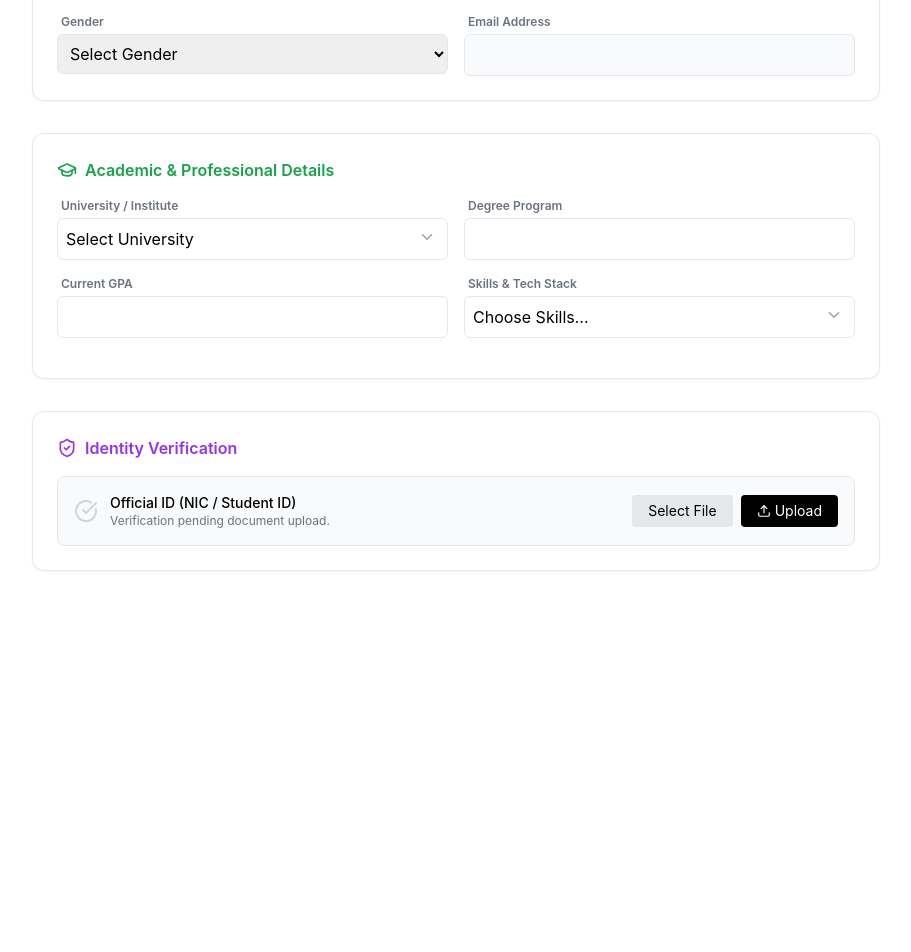
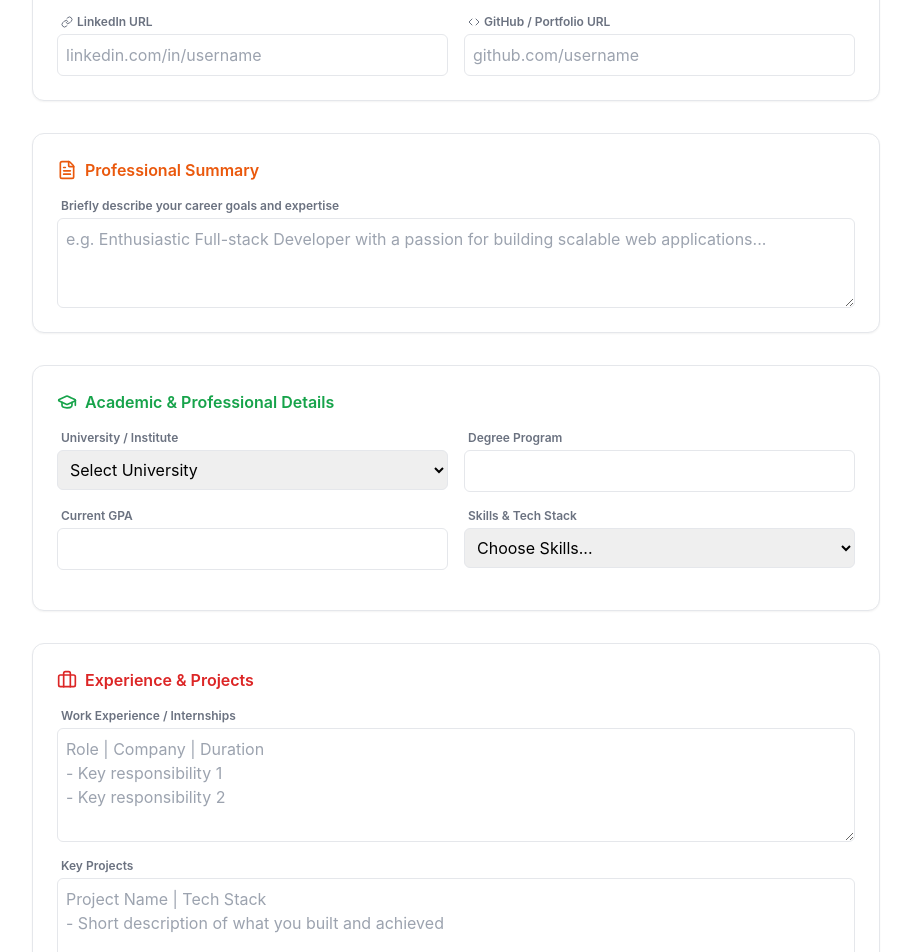
Before and after one commit to Erandi-Hans/SkillPivot-Frontend, a React (Vite) app: page /accountPreferences in a window 1280 px wide. Shown: the part 320-1272 px from the top of the page, without its empty margins (184-1095 px from the left). Before the commit the page ends 915 px from the top, so only its background shows below. Built offline with nearby package versions, Linux system fonts and the light colour scheme.

Commit message:
improve account preference component

```diff
--- a/src/components/Studentmaindashboard/Editprofile/Tabs/AccountPreferences/AccountPreferences.jsx
+++ b/src/components/Studentmaindashboard/Editprofile/Tabs/AccountPreferences/AccountPreferences.jsx
@@ -1,21 +1,25 @@
 import React, { useState, useEffect } from 'react';
 import axios from 'axios';
-import { Upload, CheckCircle, Save, User, GraduationCap, ShieldCheck, ChevronDown, X } from 'lucide-react';
+import {
+  Upload, CheckCircle, Save, User, GraduationCap,
+  ShieldCheck, ChevronDown, X, Briefcase, Code, Link as LinkIcon, Phone, FileText
+} from 'lucide-react';
 
 const AccountPreferences = () => {
   const userId = localStorage.getItem('userId');
   const [loading, setLoading] = useState(false);
   const [selectedFile, setSelectedFile] = useState(null);
 
-  // Profile data state matching User and Student table fields
   const [profileData, setProfileData] = useState({
     firstName: '', lastName: '', location: '', industry: '',
-    email: '', password: '', role: '',
+    email: '', phone: '', linkedin: '', github: '', portfolio: '',
+    summary: '',
+    experience: '', // Stored as stringified JSON or formatted text
+    projects: '',   // Stored as stringified JSON or formatted text
     university: '', degree: '', gpa: '', skills: '',
     gender: '', isVerified: false, nicDocumentPath: ''
   });
 
-  // Predefined list of popular programming languages and tech stacks
   const techStackOptions = [
     "JavaScript", "TypeScript", "Python", "Java", "C#", "C++", "PHP", "Go", "Rust", "Swift",
     "React", "Angular", "Vue", "Next.js", "Node.js", "Express", ".NET Core", "Django", "Flask", "Laravel",
@@ -23,7 +27,6 @@ const AccountPreferences = () => {
     "Tailwind CSS", "Bootstrap", "Flutter", "React Native", "UI/UX Design", "Machine Learning"
   ];
 
-  // List of Higher Education Institutions in Sri Lanka
   const universityList = [
     "University of Colombo", "University of Peradeniya", "University of Sri Jayewardenepura",
     "University of Kelaniya", "University of Moratuwa", "University of Jaffna",
@@ -38,9 +41,6 @@ const AccountPreferences = () => {
     "ESOFT Metro Campus", "KIU", "Aquinas College", "APIIT", "ANC Education"
   ];
 
-  /**
-   * Fetch all user and student details when the component mounts.
-   */
   useEffect(() => {
     const fetchAllData = async () => {
       if (!userId || userId === "null") return;
@@ -60,20 +60,25 @@ const AccountPreferences = () => {
         }
 
         setProfileData({
-          firstName: u.firstname || u.Firstname || '',
-          lastName: u.lastname || u.Lastname || '',
-          location: u.location || u.Location || '',
-          industry: u.industry || u.Industry || '',
-          email: u.email || u.Email || '',
-          password: u.password || u.Password || '',
-          role: u.role || u.Role || '',
-          university: s.university || s.University || '',
-          degree: s.degree || s.Degree || '',
-          gpa: s.gpa || s.GPA || '',
-          skills: s.skills || s.Skills || '',
-          gender: s.gender || s.Gender || '',
-          isVerified: s.isVerified || s.IsVerified || false,
-          nicDocumentPath: s.nicDocumentPath || s.NicDocumentPath || ''
+          firstName: u.firstname || '',
+          lastName: u.lastname || '',
+          location: u.location || '',
+          industry: u.industry || '',
+          email: u.email || '',
+          phone: u.phone || '',
+          linkedin: u.linkedin || '',
+          github: u.github || '',
+          portfolio: u.portfolio || '',
+          summary: s.summary || '',
+          experience: s.experience || '',
+          projects: s.projects || '',
+          university: s.university || '',
+          degree: s.degree || '',
+          gpa: s.gpa || '',
+          skills: s.skills || '',
+          gender: s.gender || '',
+          isVerified: s.isVerified || false,
+          nicDocumentPath: s.nicDocumentPath || ''
         });
       } catch (error) {
         console.error("Error loading profile:", error);
@@ -82,34 +87,22 @@ const AccountPreferences = () => {
     fetchAllData();
   }, [userId]);
 
-  /**
-   * Updates state when simple input fields change.
-   */
   const handleInputChange = (e) => {
     const { name, value } = e.target;
     setProfileData(prev => ({ ...prev, [name]: value }));
   };
 
-  /**
-   * Logic to handle multi-select skills.
-   * It converts the string from DB to an array and back to a string.
-   */
   const handleSkillSelect = (e) => {
     const selectedSkill = e.target.value;
     if (!selectedSkill) return;
-
     const currentSkills = profileData.skills ? profileData.skills.split(',').map(s => s.trim()) : [];
-
     if (!currentSkills.includes(selectedSkill)) {
       const updatedSkills = [...currentSkills, selectedSkill].join(', ');
       setProfileData(prev => ({ ...prev, skills: updatedSkills }));
     }
-    e.target.value = ""; // Reset dropdown
+    e.target.value = "";
   };
 
-  /**
-   * Removes a specific skill tag.
-   */
   const removeSkill = (skillToRemove) => {
     const updatedSkills = profileData.skills
       .split(',')
@@ -119,9 +112,6 @@ const AccountPreferences = () => {
     setProfileData(prev => ({ ...prev, skills: updatedSkills }));
   };
 
-  /**
-   * Save all changes to the server.
-   */
   const handleSaveAll = async () => {
     setLoading(true);
     try {
@@ -130,10 +120,12 @@ const AccountPreferences = () => {
         Firstname: profileData.firstName,
         Lastname: profileData.lastName,
         Email: profileData.email,
-        Password: profileData.password,
-        Role: profileData.role,
         Location: profileData.location,
-        Industry: profileData.industry
+        Industry: profileData.industry,
+        Phone: profileData.phone,
+        Linkedin: profileData.linkedin,
+        Github: profileData.github,
+        Portfolio: profileData.portfolio
       });
 
       await axios.put(`https://localhost:7118/api/Students/user/${userId}`, {
@@ -143,6 +135,9 @@ const AccountPreferences = () => {
         GPA: profileData.gpa,
         Skills: profileData.skills,
         Gender: profileData.gender,
+        Summary: profileData.summary,
+        Experience: profileData.experience,
+        Projects: profileData.projects,
         IsVerified: profileData.isVerified,
         NicDocumentPath: profileData.nicDocumentPath
       });
@@ -178,10 +173,10 @@ const AccountPreferences = () => {
         </button>
       </div>
 
-      {/* 1. Personal Information */}
+      {/* 1. Personal Information & Contacts */}
       <section className="p-6 space-y-4 bg-white border shadow-sm rounded-xl">
         <div className="flex items-center gap-2 mb-2 font-semibold text-blue-600">
-          <User size={20} /> <span>Personal Information & Demographics</span>
+          <User size={20} /> <span>Personal Information & Contact Details</span>
         </div>
         <div className="grid grid-cols-1 gap-4 md:grid-cols-2">
           <div className="flex flex-col gap-1">
@@ -193,30 +188,36 @@ const AccountPreferences = () => {
             <input name="lastName" value={profileData.lastName} onChange={handleInputChange} className="p-2 border rounded-md" />
           </div>
           <div className="flex flex-col gap-1">
+            <label className="flex items-center gap-1 ml-1 text-xs font-semibold text-gray-500"><Phone size={12}/> Phone Number</label>
+            <input name="phone" value={profileData.phone} onChange={handleInputChange} placeholder="+94 7x xxx xxxx" className="p-2 border rounded-md" />
+          </div>
+          <div className="flex flex-col gap-1">
             <label className="ml-1 text-xs font-semibold text-gray-500">Address / Location</label>
             <input name="location" value={profileData.location} onChange={handleInputChange} className="p-2 border rounded-md" />
           </div>
           <div className="flex flex-col gap-1">
-            <label className="ml-1 text-xs font-semibold text-gray-500">Industry</label>
-            <input name="industry" value={profileData.industry} onChange={handleInputChange} className="p-2 border rounded-md" />
+            <label className="flex items-center gap-1 ml-1 text-xs font-semibold text-gray-500"><LinkIcon size={12}/> LinkedIn URL</label>
+            <input name="linkedin" value={profileData.linkedin} onChange={handleInputChange} placeholder="linkedin.com/in/username" className="p-2 border rounded-md" />
           </div>
           <div className="flex flex-col gap-1">
-            <label className="ml-1 text-xs font-semibold text-gray-500">Gender</label>
-            <select name="gender" value={profileData.gender} onChange={handleInputChange} className="p-2 border rounded-md">
-              <option value="">Select Gender</option>
-              <option value="Male">Male</option>
-              <option value="Female">Female</option>
-              <option value="Other">Other</option>
-            </select>
-          </div>
-          <div className="flex flex-col gap-1">
-            <label className="ml-1 text-xs font-semibold text-gray-500">Email Address</label>
-            <input name="email" value={profileData.email} disabled className="p-2 border rounded-md cursor-not-allowed bg-gray-50" />
+            <label className="flex items-center gap-1 ml-1 text-xs font-semibold text-gray-500"><Code size={12}/> GitHub / Portfolio URL</label>
+            <input name="github" value={profileData.github} onChange={handleInputChange} placeholder="github.com/username" className="p-2 border rounded-md" />
           </div>
         </div>
       </section>
 
-      {/* 2. Academic & Skills Details */}
+      {/* 2. Professional Summary */}
+      <section className="p-6 space-y-4 bg-white border shadow-sm rounded-xl">
+        <div className="flex items-center gap-2 mb-2 font-semibold text-orange-600">
+          <FileText size={20} /> <span>Professional Summary</span>
+        </div>
+        <div className="flex flex-col gap-1">
+          <label className="ml-1 text-xs font-semibold text-gray-500">Briefly describe your career goals and expertise</label>
+          <textarea name="summary" value={profileData.summary} onChange={handleInputChange} rows="3" className="w-full p-2 border rounded-md" placeholder="e.g. Enthusiastic Full-stack Developer with a passion for building scalable web applications..." />
+        </div>
+      </section>
+
+      {/* 3. Academic & Skills Details */}
       <section className="p-6 space-y-4 bg-white border shadow-sm rounded-xl">
         <div className="flex items-center gap-2 mb-2 font-semibold text-green-600">
           <GraduationCap size={20} /> <span>Academic & Professional Details</span>
@@ -224,13 +225,10 @@ const AccountPreferences = () => {
         <div className="grid grid-cols-1 gap-4 md:grid-cols-2">
           <div className="flex flex-col gap-1">
             <label className="ml-1 text-xs font-semibold text-gray-500">University / Institute</label>
-            <div className="relative">
-              <select name="university" value={profileData.university} onChange={handleInputChange} className="w-full p-2 pr-10 bg-white border rounded-md appearance-none">
+            <select name="university" value={profileData.university} onChange={handleInputChange} className="p-2 border rounded-md">
               <option value="">Select University</option>
               {universityList.map((uni, i) => <option key={i} value={uni}>{uni}</option>)}
             </select>
-              <ChevronDown className="absolute right-3 top-2.5 text-gray-400 pointer-events-none" size={18} />
-            </div>
           </div>
           <div className="flex flex-col gap-1">
             <label className="ml-1 text-xs font-semibold text-gray-500">Degree Program</label>
@@ -240,36 +238,44 @@ const AccountPreferences = () => {
             <label className="ml-1 text-xs font-semibold text-gray-500">Current GPA</label>
             <input name="gpa" value={profileData.gpa} onChange={handleInputChange} className="p-2 border rounded-md" />
           </div>
-
-          {/* NEW: Multi-select Skills Implementation */}
           <div className="flex flex-col gap-1">
             <label className="ml-1 text-xs font-semibold text-gray-500">Skills & Tech Stack</label>
-            <div className="relative">
-              <select onChange={handleSkillSelect} className="w-full p-2 pr-10 bg-white border rounded-md appearance-none">
+            <select onChange={handleSkillSelect} className="p-2 border rounded-md">
               <option value="">Choose Skills...</option>
               {techStackOptions.map((opt, i) => <option key={i} value={opt}>{opt}</option>)}
             </select>
-              <ChevronDown className="absolute right-3 top-2.5 text-gray-400 pointer-events-none" size={18} />
           </div>
         </div>
-        </div>
-
-        {/* Skill Tags Preview Area */}
         <div className="flex flex-wrap gap-2 mt-2">
           {profileData.skills && profileData.skills.split(',').map((skill, index) => (
             skill.trim() && (
               <span key={index} className="flex items-center gap-1 px-3 py-1 text-sm font-medium text-blue-700 bg-blue-100 rounded-full">
                 {skill.trim()}
-                <button onClick={() => removeSkill(skill.trim())} className="hover:text-red-500">
-                  <X size={14} />
-                </button>
+                <button onClick={() => removeSkill(skill.trim())} className="hover:text-red-500"><X size={14} /></button>
               </span>
             )
           ))}
         </div>
       </section>
 
-      {/* 3. Identity Verification */}
+      {/* 4. Experience & Projects */}
+      <section className="p-6 space-y-4 bg-white border shadow-sm rounded-xl">
+        <div className="flex items-center gap-2 mb-2 font-semibold text-red-600">
+          <Briefcase size={20} /> <span>Experience & Projects</span>
+        </div>
+        <div className="grid grid-cols-1 gap-4">
+          <div className="flex flex-col gap-1">
+            <label className="ml-1 text-xs font-semibold text-gray-500">Work Experience / Internships</label>
+            <textarea name="experience" value={profileData.experience} onChange={handleInputChange} rows="4" className="w-full p-2 border rounded-md" placeholder="Role | Company | Duration&#10;- Key responsibility 1&#10;- Key responsibility 2" />
+          </div>
+          <div className="flex flex-col gap-1">
+            <label className="ml-1 text-xs font-semibold text-gray-500">Key Projects</label>
+            <textarea name="projects" value={profileData.projects} onChange={handleInputChange} rows="4" className="w-full p-2 border rounded-md" placeholder="Project Name | Tech Stack&#10;- Short description of what you built and achieved" />
+          </div>
+        </div>
+      </section>
+
+      {/* 5. Identity Verification */}
       <section className="p-6 space-y-4 bg-white border shadow-sm rounded-xl">
         <div className="flex items-center gap-2 mb-2 font-semibold text-purple-600">
           <ShieldCheck size={20} /> <span>Identity Verification</span>
```
Lines whose indentation alone changed are shown as unchanged.
